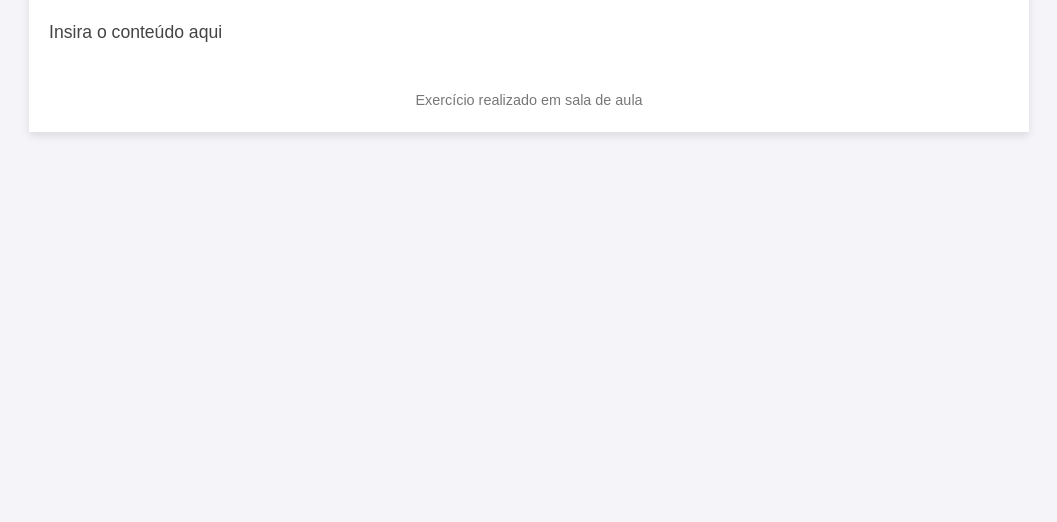
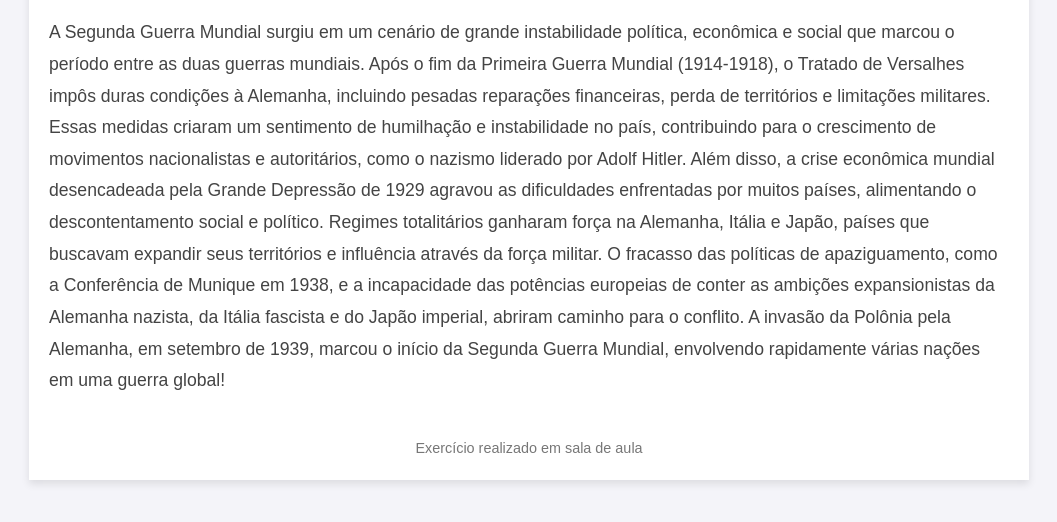
Before and after one commit to mariadudasouza05/SegundaGuerra, a plain HTML site: page contextohistorico.html in a window 1280 px wide. Shown: the part 94-616 px from the top of the page, without its empty margins (111-1168 px from the left). Drawn offline with Linux system fonts and the light colour scheme.

Commit message:
contextohistorico

```diff
--- a/contextohistorico.html
+++ b/contextohistorico.html
@@ -98,7 +98,9 @@
     <div class="section">
       <h2></h2>
       <p class="content">
-        Insira o conteúdo aqui
+        A Segunda Guerra Mundial surgiu em um cenário de grande instabilidade política, econômica e social que marcou o período entre as duas guerras mundiais. Após o fim da Primeira Guerra Mundial (1914-1918), o Tratado de Versalhes impôs duras condições à Alemanha, incluindo pesadas reparações financeiras, perda de territórios e limitações militares. Essas medidas criaram um sentimento de humilhação e instabilidade no país, contribuindo para o crescimento de movimentos nacionalistas e autoritários, como o nazismo liderado por Adolf Hitler.
+        Além disso, a crise econômica mundial desencadeada pela Grande Depressão de 1929 agravou as dificuldades enfrentadas por muitos países, alimentando o descontentamento social e político. Regimes totalitários ganharam força na Alemanha, Itália e Japão, países que buscavam expandir seus territórios e influência através da força militar.
+        O fracasso das políticas de apaziguamento, como a Conferência de Munique em 1938, e a incapacidade das potências europeias de conter as ambições expansionistas da Alemanha nazista, da Itália fascista e do Japão imperial, abriram caminho para o conflito. A invasão da Polônia pela Alemanha, em setembro de 1939, marcou o início da Segunda Guerra Mundial, envolvendo rapidamente várias nações em uma guerra global!
       </p>
     </div>
 
```
